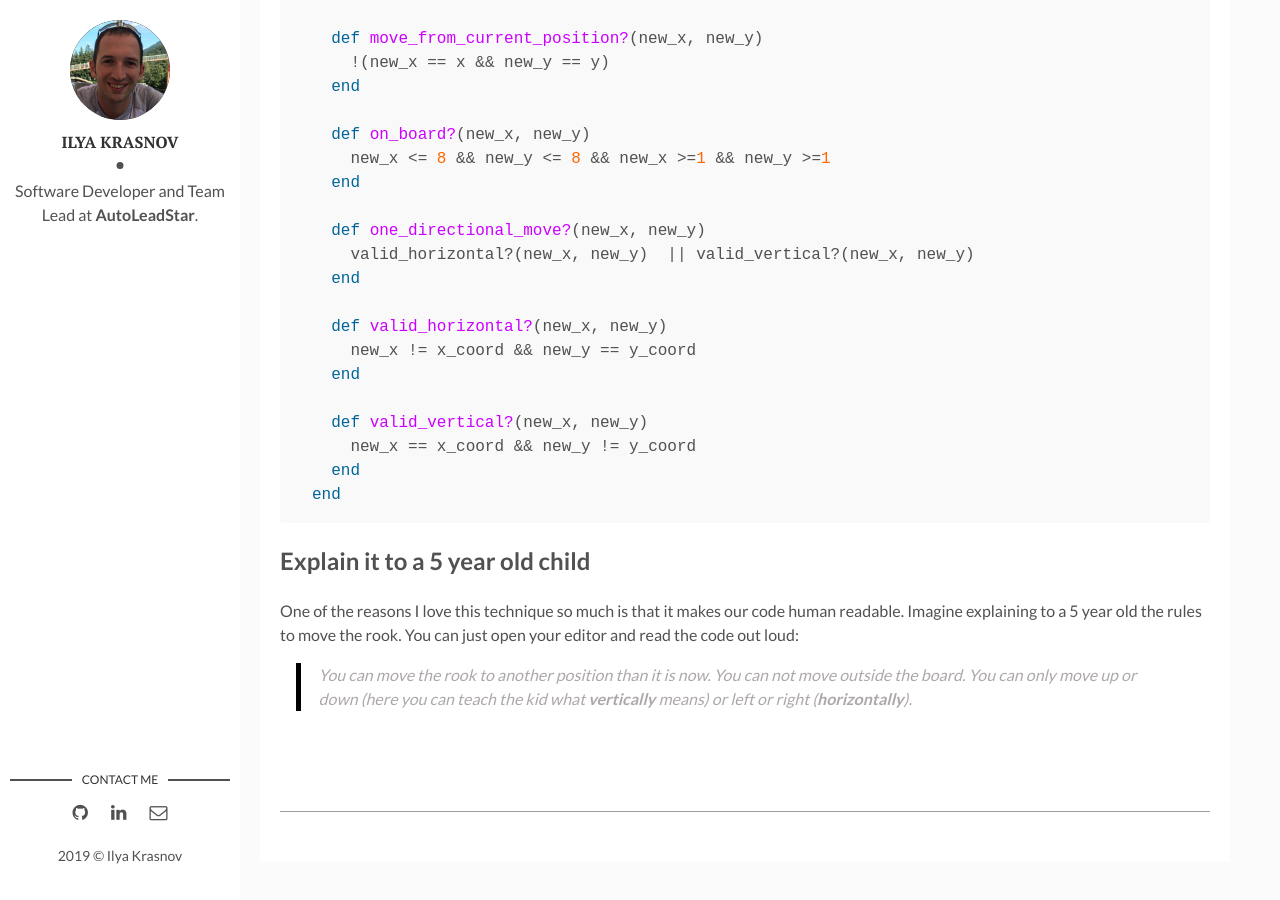
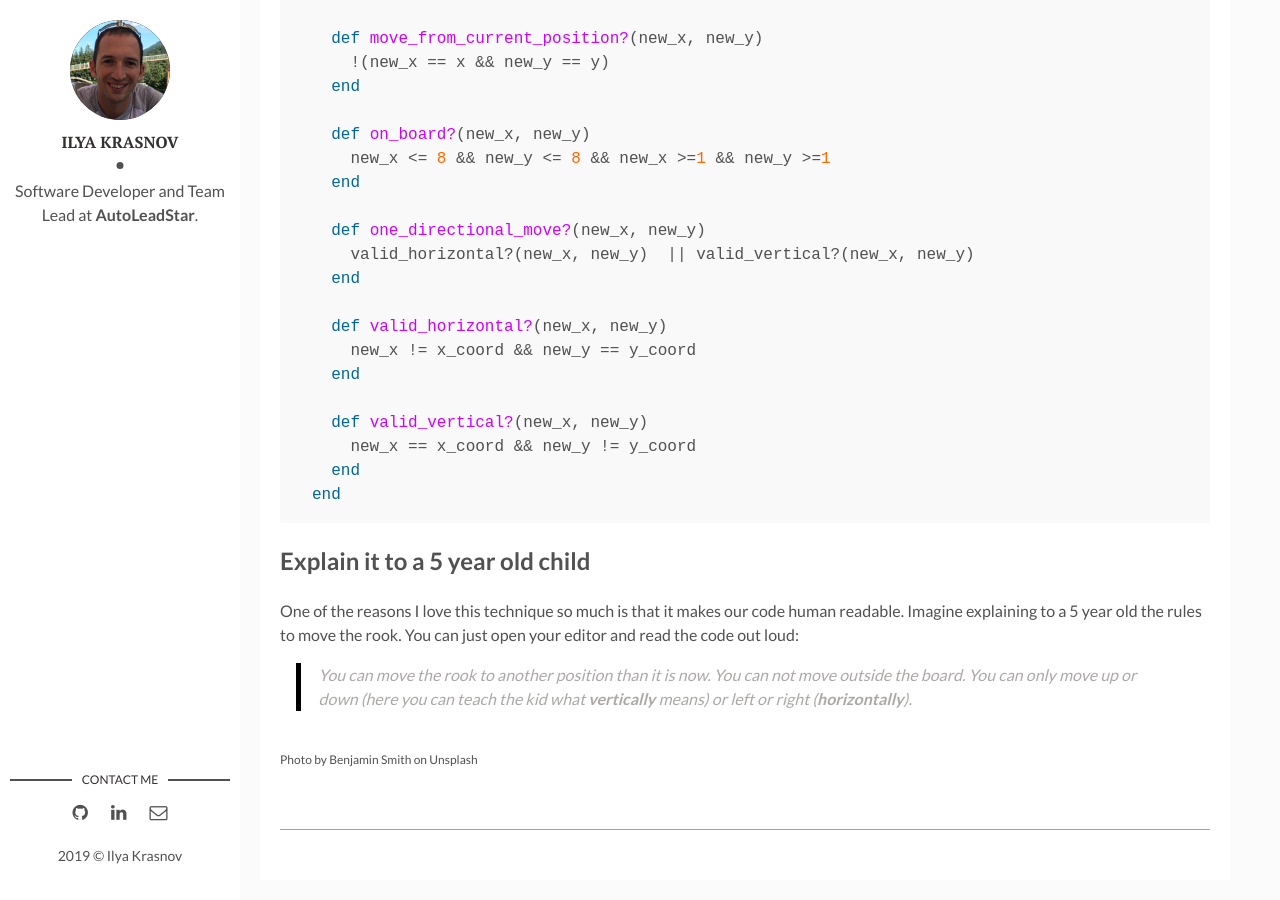
Before and after one commit to ilyakrasnov/ikras.dev, a Jekyll site: the page built from _posts/2016-07-15-refactor-if-conditions.md, in a window 1280 px wide and 900 px high, scrolled down 1688 px. Built offline with Jekyll 4.4.1, drawn with Linux system fonts in a browser that asks for light colours.

Commit message:
Add image to old post

```diff
--- a/_posts/2016-07-15-refactor-if-conditions.md
+++ b/_posts/2016-07-15-refactor-if-conditions.md
@@ -2,6 +2,7 @@
 layout: post
 title: Refactor If Conditions
 date: 2016-07-15 09:31:56 +0300
+credit: Benjamin Smith
 ---
 
 
```
